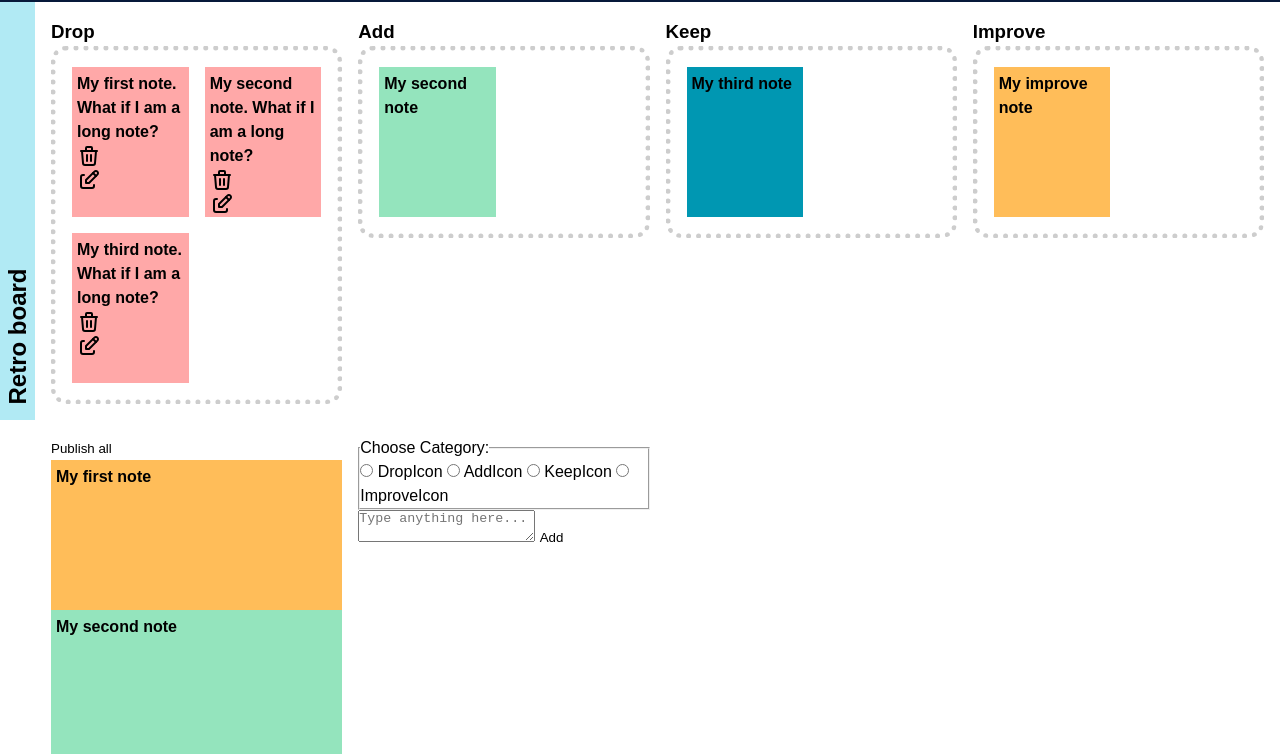
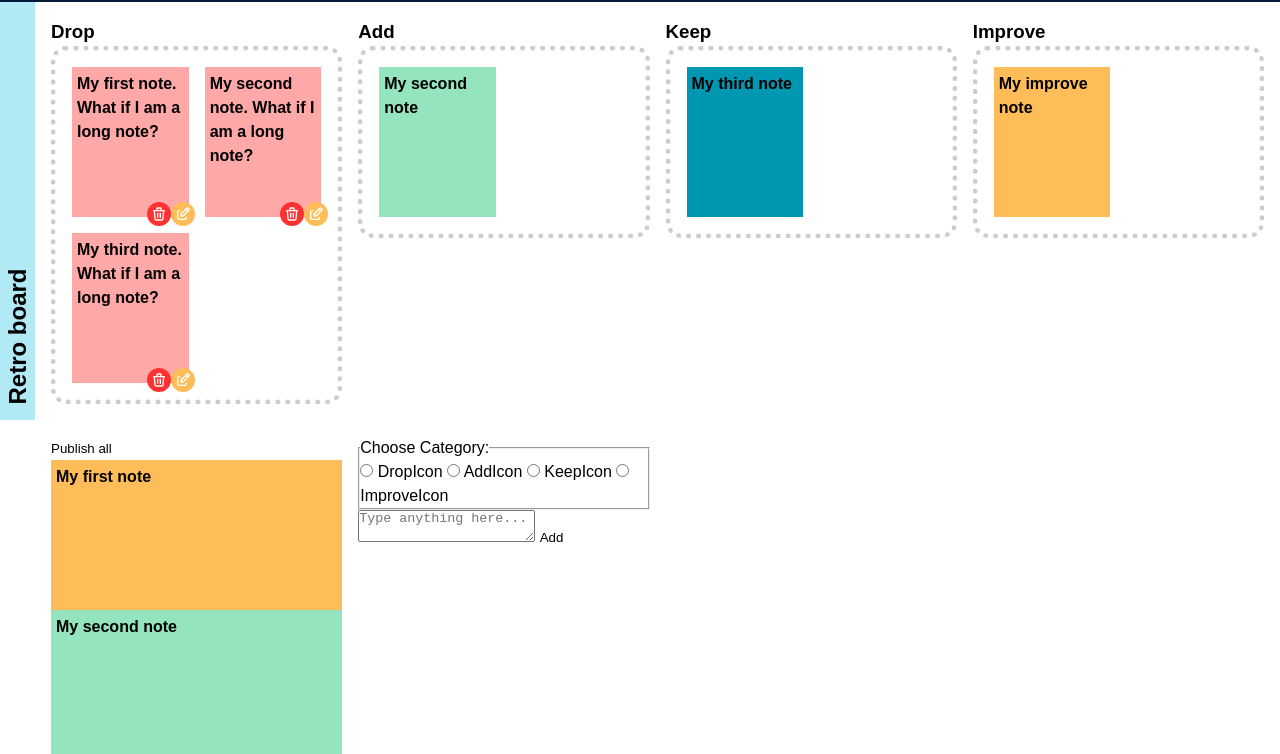
Before and after one commit to LenkoIvanov/VanillaRetroTool, a website built with Vite: page client/index.html in a window 1280 px wide. Shown: the part 46-800 px from the top of the page. Built offline with nearby package versions, Linux system fonts and the light colour scheme.

Commit message:
style: note edit section finished

```diff
--- a/client/index.html
+++ b/client/index.html
@@ -51,8 +51,8 @@
                   <button class="btn btn-round delete">
                     <svg
                       xmlns="http://www.w3.org/2000/svg"
-                      width="24"
-                      height="24"
+                      width="16"
+                      height="16"
                       viewBox="0 0 24 24"
                       fill="none"
                       stroke="currentColor"
@@ -74,8 +74,8 @@
                   <button class="btn btn-round edit">
                     <svg
                       xmlns="http://www.w3.org/2000/svg"
-                      width="24"
-                      height="24"
+                      width="16"
+                      height="16"
                       viewBox="0 0 24 24"
                       fill="none"
                       stroke="currentColor"
@@ -102,8 +102,8 @@
                   <button class="btn btn-round delete">
                     <svg
                       xmlns="http://www.w3.org/2000/svg"
-                      width="24"
-                      height="24"
+                      width="16"
+                      height="16"
                       viewBox="0 0 24 24"
                       fill="none"
                       stroke="currentColor"
@@ -125,8 +125,8 @@
                   <button class="btn btn-round edit">
                     <svg
                       xmlns="http://www.w3.org/2000/svg"
-                      width="24"
-                      height="24"
+                      width="16"
+                      height="16"
                       viewBox="0 0 24 24"
                       fill="none"
                       stroke="currentColor"
@@ -153,8 +153,8 @@
                   <button class="btn btn-round delete">
                     <svg
                       xmlns="http://www.w3.org/2000/svg"
-                      width="24"
-                      height="24"
+                      width="16"
+                      height="16"
                       viewBox="0 0 24 24"
                       fill="none"
                       stroke="currentColor"
@@ -176,8 +176,8 @@
                   <button class="btn btn-round edit">
                     <svg
                       xmlns="http://www.w3.org/2000/svg"
-                      width="24"
-                      height="24"
+                      width="16"
+                      height="16"
                       viewBox="0 0 24 24"
                       fill="none"
                       stroke="currentColor"
--- a/client/src/styles/index.css
+++ b/client/src/styles/index.css
@@ -33,7 +33,6 @@ body {
     justify-content: center;
     font-weight: bold;
     cursor: pointer;
-    margin-right: 1rem;
 }
 
 .btn-primary {
@@ -41,6 +40,7 @@ body {
     padding: 3px 5px;
     color: white;
     border: 1px solid transparent;
+    margin-right: 1rem;
 }
 
 .btn-primary:hover {
@@ -52,6 +52,7 @@ body {
     width: 2rem;
     height: 2rem;
     background-color: var(--clr-secondary);
+    margin-right: 1rem;
 }
 
 .main {
@@ -119,3 +120,26 @@ body {
 .note-warning {
     background-color: var(--clr-bg-improve);
 }
+
+.note-actions {
+    position: absolute;
+    top: 135px;
+    left: 75px;
+    display: flex;
+}
+
+.btn-round {
+    color: var(--white);
+    border-radius: 50%;
+    width: 24px;
+    height: 24px;
+
+}
+
+.delete {
+    background-color: var(--base-red);
+}
+
+.edit {
+    background-color: var(--base-yellow);
+}
```
